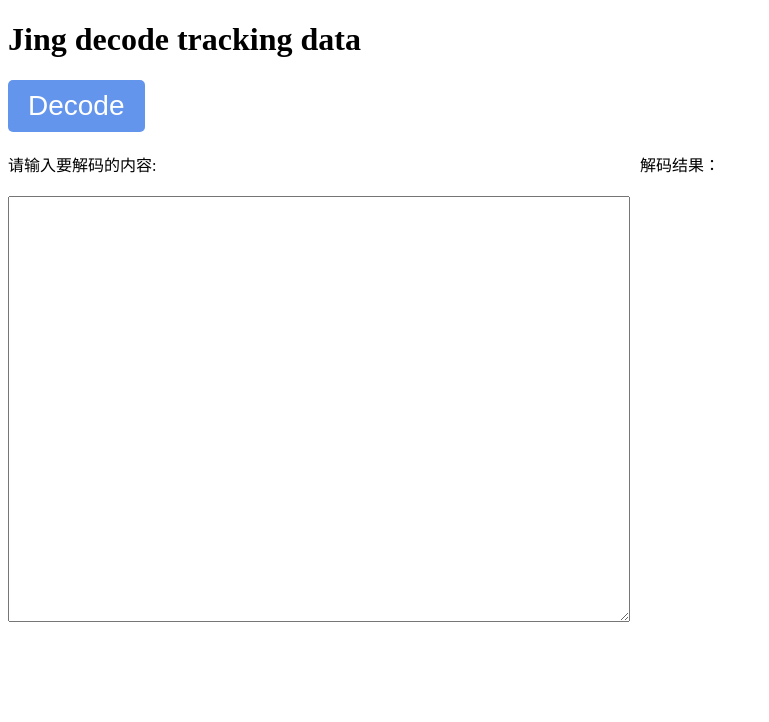
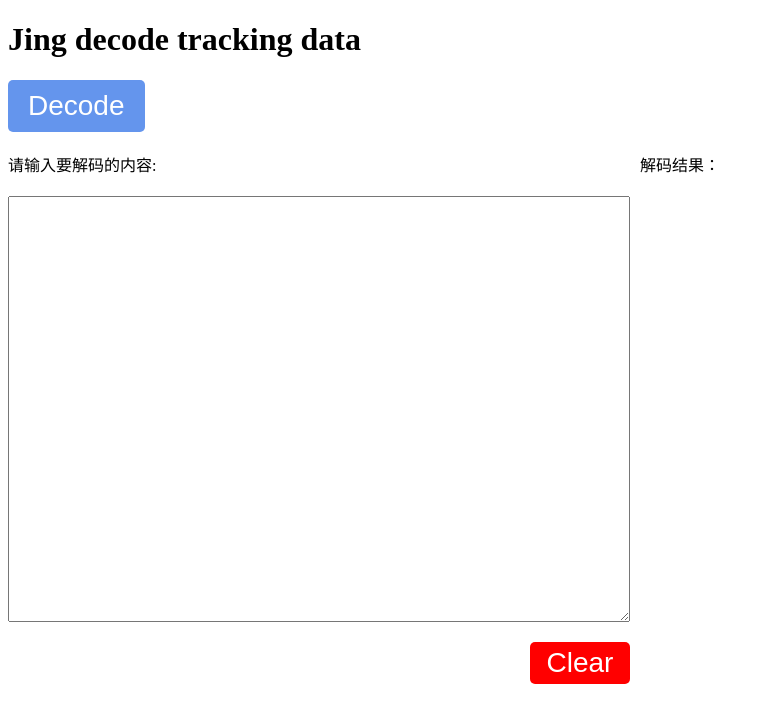
Before and after one commit to Adam-512/jing-tracking-logs, a website: page decode.html in a window 1280 px wide. Shown: the whole page, without its empty margins (0-769 px from the left). Drawn offline with nearby package versions, Linux system fonts and the light colour scheme.

Commit message:
feat : decode增加清除按钮

```diff
--- a/decode.html
+++ b/decode.html
@@ -51,12 +51,23 @@
         border-radius: 5px;
         cursor: pointer;
     }
+    .btn.sm{
+        padding: 5px 10px;
+    }
+    .btn.red{
+        background-color:red;
+    }
+    .btn.clear{
+        width: 100px;
+        align-self: flex-end;
+        margin-top: 20px;
+    }
 </style>
 
 <body>
     <h1>Jing decode tracking data</h1>
 
-    <button class="btn">Decode</button>
+    <button class="btn decode">Decode</button>
     <div class="wrap text">
         <div>请输入要解码的内容:</div>
         <div>解码结果：</div>
@@ -64,6 +75,7 @@
     <div class="wrap">
         <div>
             <textarea id="data-area"></textarea>
+            <button class="btn sm red clear">Clear</button>
         </div>
         <div>
             <div id="json"></div>
@@ -71,7 +83,7 @@
     </div>
 
     <script>
-        $('.btn').click(function () {
+        $('.decode').click(function () {
             try {
                 let text = $('#data-area').val()
                 let res = JSON.parse(decodeURIComponent(Base64.decode(text)))
@@ -86,6 +98,9 @@
                 console.log(error)
             }
         })
+        $('.clear').click(function(){
+            $('#data-area').val('')
+        })
         function renderJson(json) {
             var options = {
                 collapsed: false,
```
